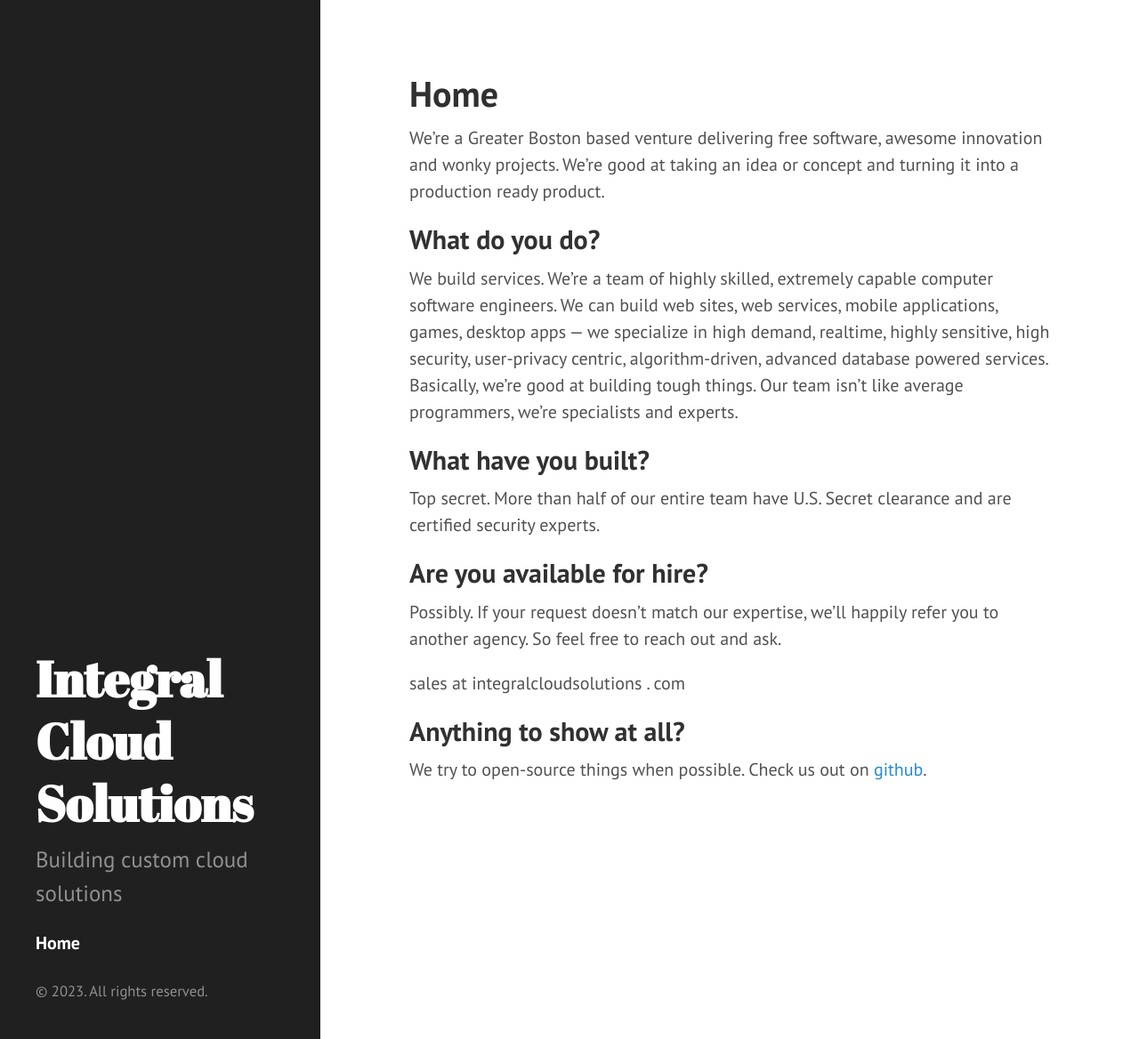
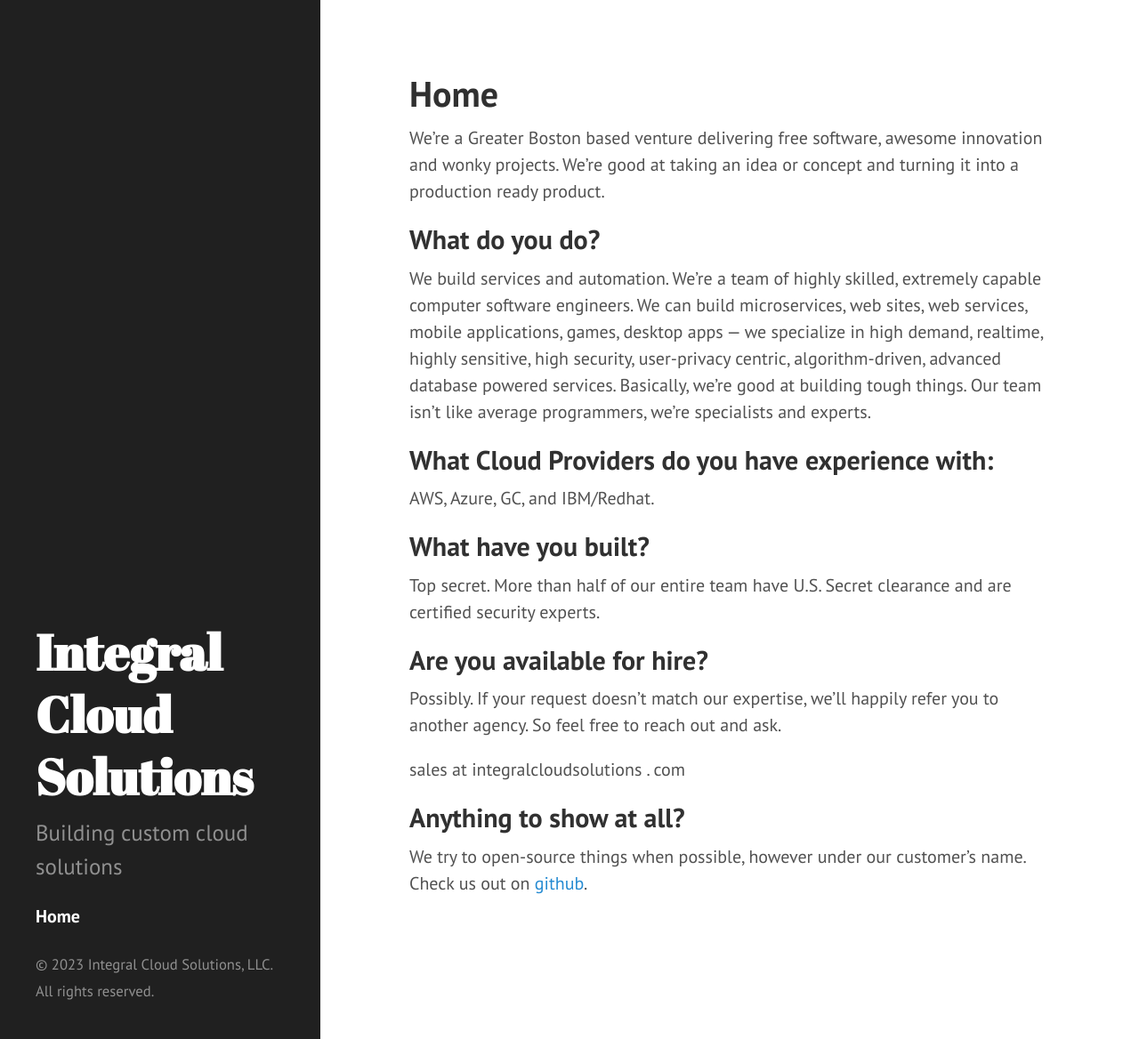
Before and after one commit to integralcloudsolutions/integralcloudsolutions.com, a Jekyll site: the page built from index.md, in a window 1280 px wide and 1168 px high. Shown: the whole window at 89% size. Built offline with Jekyll 4.4.1, drawn with Linux system fonts in a browser that asks for light colours.

Commit message:
minor update

```diff
--- a/_config.yml
+++ b/_config.yml
@@ -26,6 +26,7 @@ description: >- # this means to ignore newlines until "baseurl:"
 #  line in _config.yml. It will appear in your document head meta (for
 #  Google search results) and in your feed.xml site description.
 baseurl: "/" # the subpath of your site, e.g. /blog
+owner: Integral Cloud Solutions, LLC
 url: "http://integralcloudsolutions.com" # the base hostname & protocol for your site, e.g. http://example.com
 #twitter_username: jekyllrb
 github_username:  integralcloudsolutions
--- a/_includes/sidebar.html
+++ b/_includes/sidebar.html
@@ -28,7 +28,7 @@
     </nav>
 
     <p>
-      <small>&copy; {{ site.time | date: '%Y' }}. All rights reserved.</small>
+    <small>&copy; {{ site.time | date: '%Y' }} {{ site.owner }}. All rights reserved.</small>
     </p>
   </div>
 </div>
--- a/index.md
+++ b/index.md
@@ -10,7 +10,11 @@ We're a Greater Boston based venture delivering free software, awesome innovatio
 
 ## What do you do?
 
-We build services. We're a team of highly skilled, extremely capable computer software engineers. We can build web sites, web services, mobile applications, games, desktop apps &mdash; we specialize in high demand, realtime, highly sensitive, high security, user-privacy centric, algorithm-driven, advanced database powered services. Basically, we're good at building tough things. Our team isn't like average programmers, we're specialists and experts.
+We build services and automation. We're a team of highly skilled, extremely capable computer software engineers. We can build microservices, web sites, web services, mobile applications, games, desktop apps &mdash; we specialize in high demand, realtime, highly sensitive, high security, user-privacy centric, algorithm-driven, advanced database powered services. Basically, we're good at building tough things. Our team isn't like average programmers, we're specialists and experts.
+
+## What Cloud Providers do you have experience with:
+
+AWS, Azure, GC, and IBM/Redhat.
 
 ## What have you built?
 
@@ -24,4 +28,4 @@ sales at integralcloudsolutions . com
 
 ## Anything to show at all?
 
-We try to open-source things when possible. Check us out on [github](https://github.com/integralcloudsolutions).
+We try to open-source things when possible, however under our customer's name. Check us out on [github](https://github.com/integralcloudsolutions).
```
Also changed, not shown: README.md.
